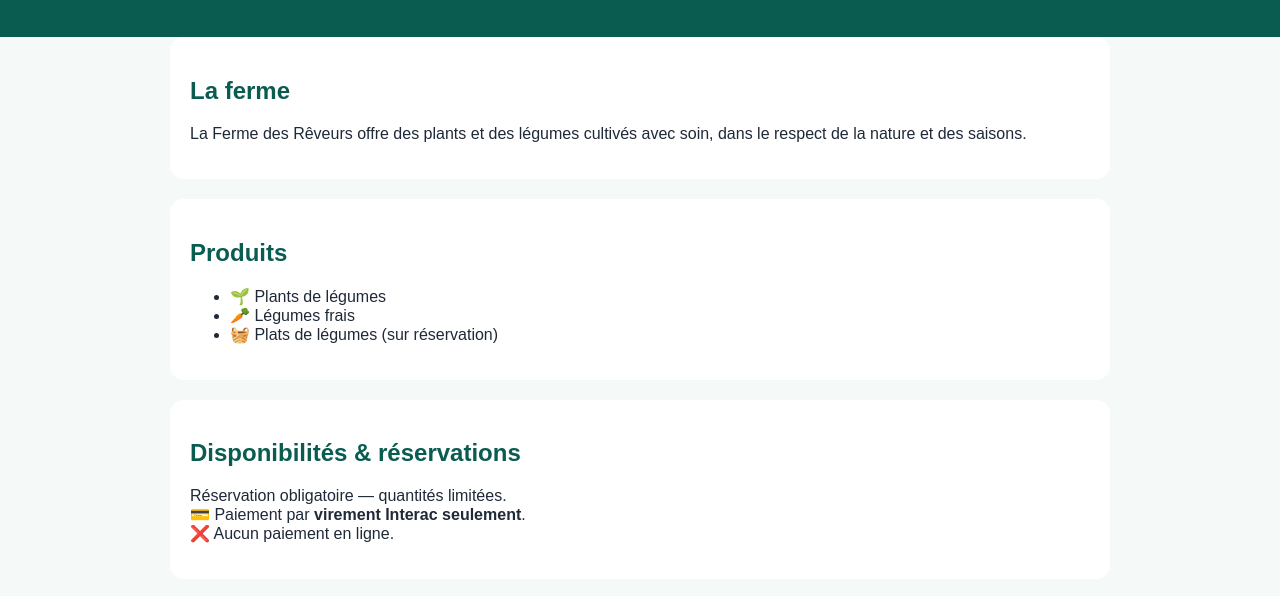
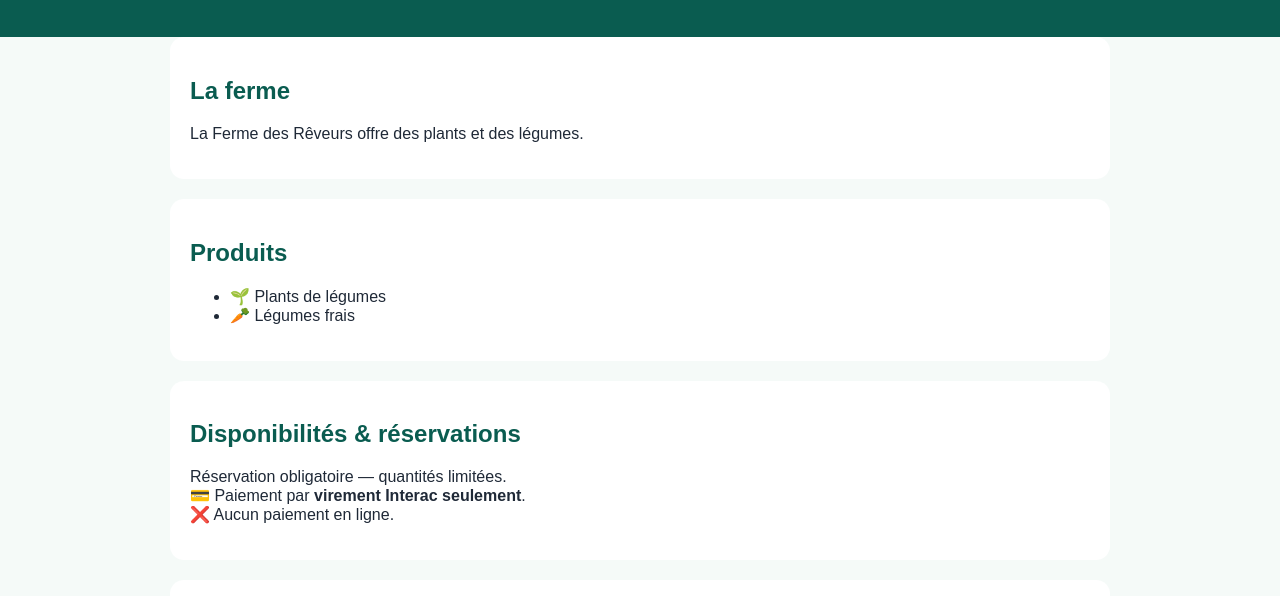
Before and after one commit to fermedesreveurs/Ferme-des-reveurs-site, a plain HTML site: page index.html in a window 1280 px wide. Shown: the part 126-722 px from the top of the page. Drawn offline with Linux system fonts and the light colour scheme.

Commit message:
Update index.html

```diff
--- a/index.html
+++ b/index.html
@@ -23,8 +23,7 @@
 <section class="box">
   <h2>La ferme</h2>
   <p>
-    La Ferme des Rêveurs offre des plants et des légumes cultivés avec soin,
-    dans le respect de la nature et des saisons.
+    La Ferme des Rêveurs offre des plants et des légumes.
   </p>
 </section>
 
@@ -33,7 +32,7 @@
   <ul>
     <li>🌱 Plants de légumes</li>
     <li>🥕 Légumes frais</li>
-    <li>🧺 Plats de légumes (sur réservation)</li>
+    <li</li>
   </ul>
 </section>
 
```
